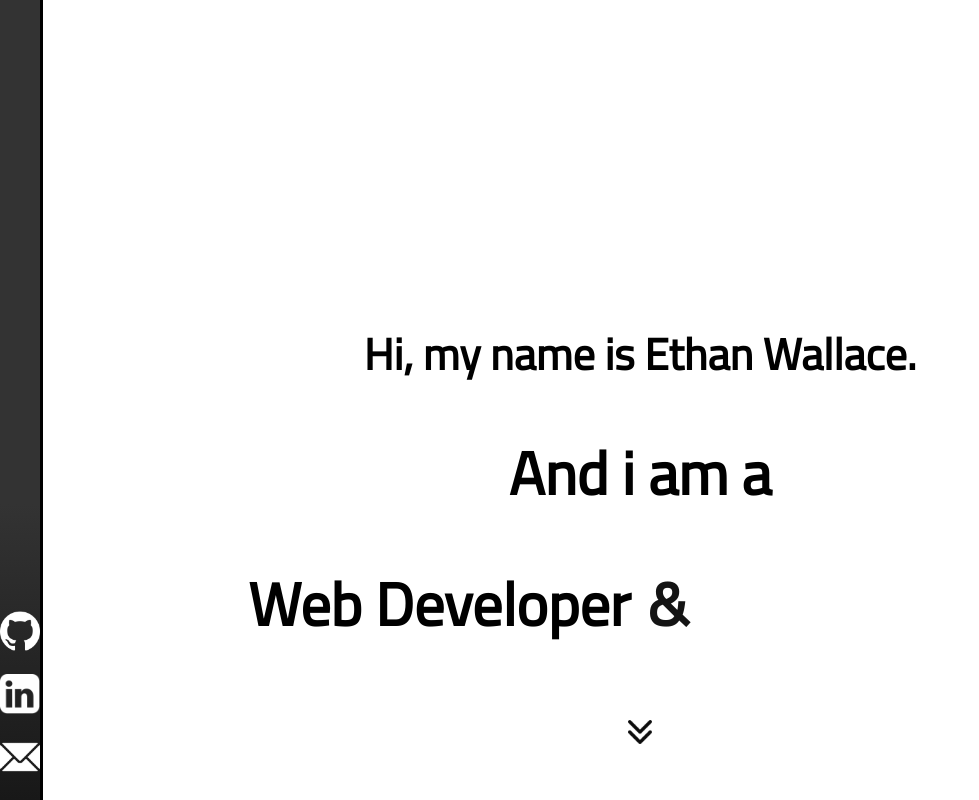
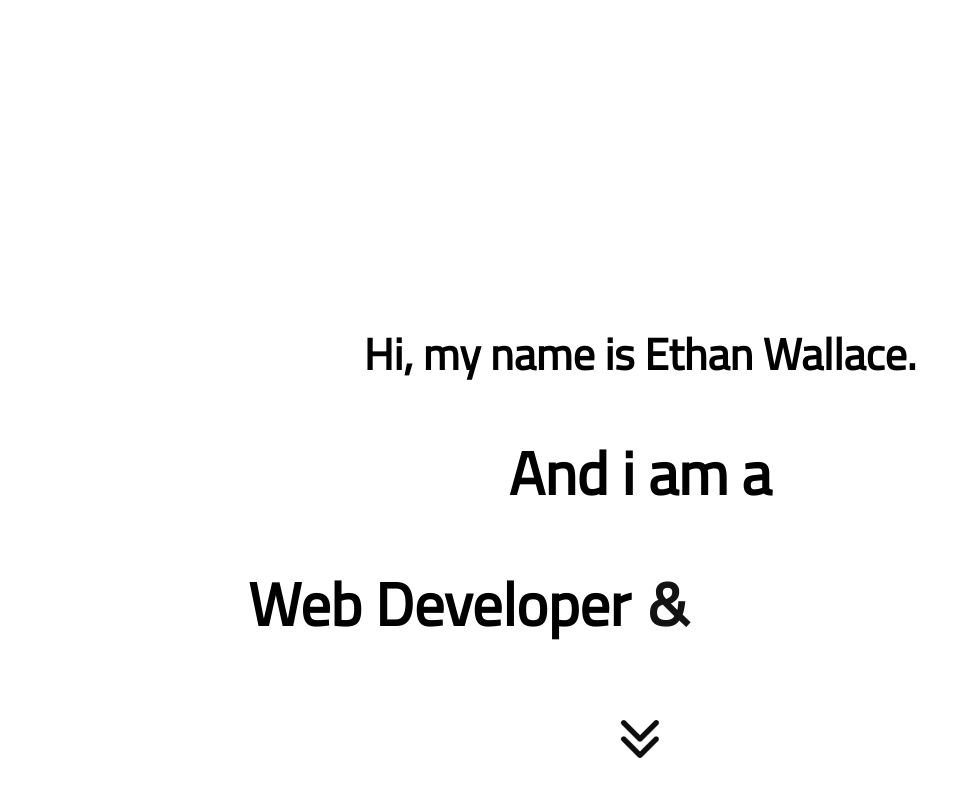
Before and after one commit to realmichealbay/resume-site, a SvelteKit app: page / in a window 1280 px wide. Shown: the whole page, without its empty margins (0-979 px from the left). Built offline with nearby package versions, Linux system fonts and the light colour scheme; a web font is replaced by a local one.

Commit message:
commit on master

```diff
--- a/src/routes/+layout.svelte
+++ b/src/routes/+layout.svelte
@@ -1,5 +1,8 @@
-<div id="page-layout-wrapper">
-	<div id="left-bar">
+<slot />
+
+<footer>
+	<h1>Contact Me</h1>
+	<div id="contact-bar">
 		<a href="https://github.com/realmichealbay" target="_blank">
 			<img src="../img/github.png" alt="" />
 		</a>
@@ -10,8 +13,5 @@
 			<img src="../img/email.png" alt="" />
 		</a>
 	</div>
-
-	<slot />
-
-	<footer>Contact</footer>
-</div>
+	<p>Last Updated 10/24/23</p>
+</footer>
--- a/src/routes/+page.svelte
+++ b/src/routes/+page.svelte
@@ -1,3 +1,4 @@
+<!--
 <script>
 	import { onMount } from 'svelte';
 
@@ -22,6 +23,7 @@
         };*/
 	});
 </script>
+-->
 
 <div id="intro-container">
 	<div id="over-top-intro">
@@ -40,16 +42,17 @@
 	</div>
 </div>
 
-<div id="chevron" style="opacity: {chevronOpacity}; transition: opacity 0.3s;">
+<div id="chevron">
 	<img src="../img/downChev.png" alt="" />
 </div>
 
 <main>
-	<div id="targetElement" />
 	<div>
 		<hr />
 		<h1>About Me</h1>
-		<p>I am a Coder learning AP Computer Science & Cybersecuirty in Highschool</p>
+		<p>
+			I am a Coder learning AP Computer Science & Cybersecuirty in Highschool @MHS. Tinkerer, and
+		</p>
 	</div>
 	<div>
 		<hr />
--- a/static/global.css
+++ b/static/global.css
@@ -29,8 +29,6 @@
 }
 */
 
-#targetElement {
-}
 
 body,
 html {
@@ -39,30 +37,19 @@ html {
 	height: 100%;
 }
 
-#page-layout-wrapper {
-	display: flex;
-	flex-direction: column;
-	min-height: 100vh;
+
+
+#contact-bar{
+	width: 100%;
+}
+#contact-bar img{
+	padding: 20px 3vw 20px 3vw;
+	width: 4%;
+	/*filter: invert();*/
 }
 
-#left-bar {
-	position: fixed;
-	top: 0;
-	left: 0;
-	width: 5vh;
-	height: 100vh;
-	background: linear-gradient(180deg, rgba(51, 51, 51, 1) 63%, rgba(24, 24, 24, 1) 100%);
-	border-style: none solid none none;
-	display: flex;
-	flex-direction: column;
-	justify-content: flex-end;
-	align-items: center;
-}
-#left-bar img {
-	width: 100%;
-	padding-bottom: 20px;
-	filter: invert();
-}
+
+
 
 a,
 a:visited,
@@ -74,14 +61,13 @@ a:-webkit-any-link {
 }
 
 main {
-	width: 80%;
-	margin: 10%;
+	width: 80vw;
+	margin: 10vw;
 	z-index: -1;
-	flex: 1;
 }
 main div {
 	color: #fff;
-	margin: 5% 0%;
+	margin-top: 15vh;
 	padding: 2%;
 	border-radius: 20px;
 	background-color: rgba(51, 51, 51, 1);
@@ -109,14 +95,14 @@ p {
 }
 
 #intro-container {
-	height: 90vh;
+	height: 50vh;
 	width: 100%;
 }
 
 #over-top-intro {
 	font-family: NotosansJP;
 	font-size: 22px;
-	margin-top: 25%;
+	margin-top: 40vh;
 }
 
 @keyframes Intro-Anim {
@@ -211,12 +197,10 @@ p {
 }
 
 #chevron {
+    margin-left: 48.5vw;
+    margin-right: 48.5vw;
+    width: 3vw;
 	opacity: 1;
-	width: 3vh;
-	position: absolute;
-	top: 50%;
-	left: 50%;
-	transform: translate(-50%, 40vh);
 	align-items: center;
 	animation: Intro-Anim-Stay 1s;
 	animation-delay: 4.5s;
@@ -227,6 +211,7 @@ p {
 }
 
 footer {
+	font-family: NotosansJP;
 	text-align: center;
 	width: 100%;
 	left: 0;
```
